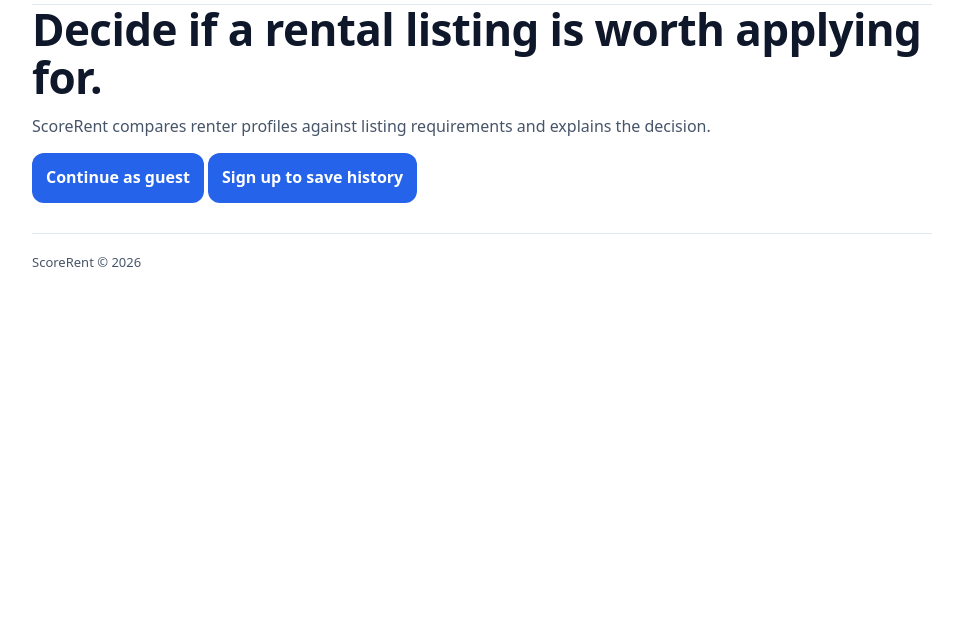
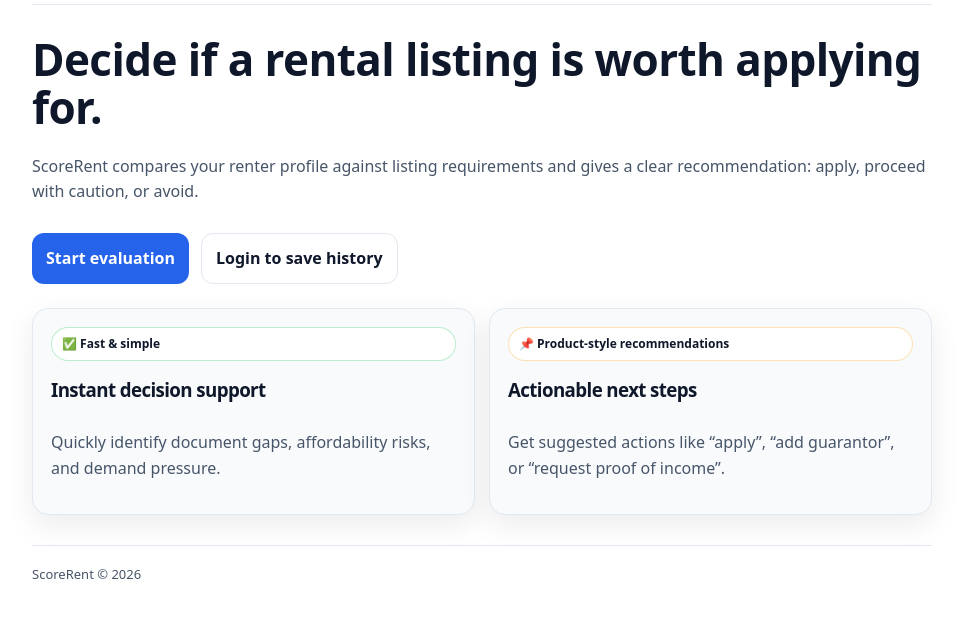
Before and after one commit to nonluthando/ScoreRent, a FastAPI app: page / in a window 1280 px wide. Shown: the part 81-699 px from the top of the page, without its empty margins (158-1121 px from the left). Run offline with FastAPI, Linux system fonts and the light colour scheme.

Commit message:
Update index.html

```diff
--- a/templates/index.html
+++ b/templates/index.html
@@ -1,19 +1,41 @@
 {% extends "base.html" %}
 {% block content %}
-<section class="hero">
-  <h1>Decide if a rental listing is worth applying for.</h1>
-  <p class="muted">
-    ScoreRent compares renter profiles against listing requirements and explains the decision.
-  </p>
 
-  <div class="hero-actions">
+<section class="stack" style="padding-top: 30px;">
+  <div class="stack" style="gap:10px;">
+    <h1>Decide if a rental listing is worth applying for.</h1>
+    <p>
+      ScoreRent compares your renter profile against listing requirements and gives a clear recommendation:
+      apply, proceed with caution, or avoid.
+    </p>
+  </div>
+
+  <div class="actions">
+    <a class="btn" href="/evaluate">Start evaluation</a>
     {% if user %}
-      <a class="btn" href="/evaluate">Start evaluation</a>
-      <a class="btn ghost" href="/history">View history</a>
+      <a class="btn secondary" href="/history">View saved evaluations</a>
     {% else %}
-      <a class="btn" href="/evaluate">Continue as guest</a>
-      <a class="btn ghost" href="/signup">Sign up to save history</a>
+      <a class="btn secondary" href="/login">Login to save history</a>
     {% endif %}
   </div>
+
+  <div class="grid-2" style="margin-top: 10px;">
+    <div class="card stack">
+      <div class="badge good">✅ Fast & simple</div>
+      <h3>Instant decision support</h3>
+      <p>
+        Quickly identify document gaps, affordability risks, and demand pressure.
+      </p>
+    </div>
+
+    <div class="card stack">
+      <div class="badge warn">📌 Product-style recommendations</div>
+      <h3>Actionable next steps</h3>
+      <p>
+        Get suggested actions like “apply”, “add guarantor”, or “request proof of income”.
+      </p>
+    </div>
+  </div>
 </section>
+
 {% endblock %}
```
